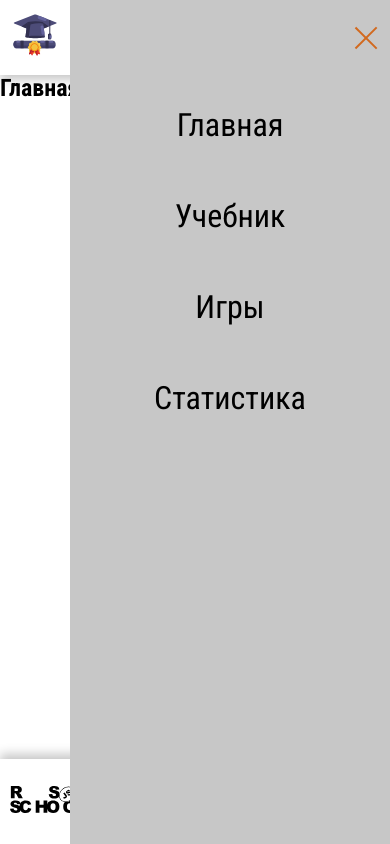
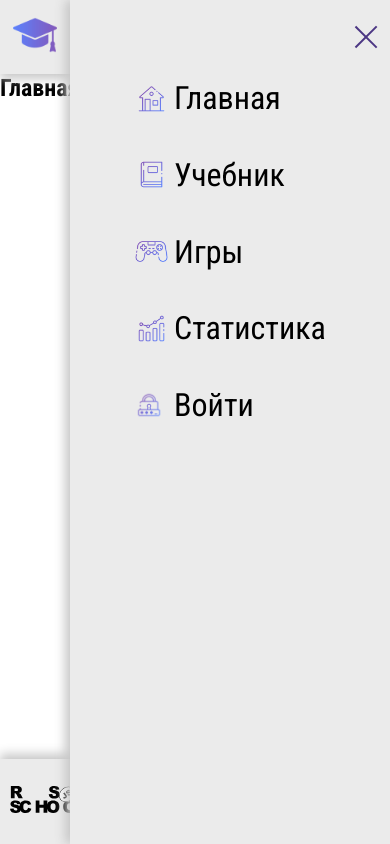
Before and after one commit to KristiBo/rslang, a website built with webpack: page src/index.html in a window 390 px wide. Both pictures are taken after a click on the element 365 px from the left and 37 px from the top of the page. Built offline with nearby package versions, Linux system fonts and the light colour scheme.

Commit message:
feat: add icons, change header design

```diff
--- a/src/components/app/app.ts
+++ b/src/components/app/app.ts
@@ -66,7 +66,7 @@ class App {
     }
   }
 
-  changeHash() {
+  changeHash(): void {
     window.addEventListener('hashchange', () => {
       const hash = window.location.hash.substring(2);
       this.renderPage(hash);
@@ -78,6 +78,7 @@ class App {
     this.homePage.create();
     this.changeHash();
     this.footer.create();
+    this.header.addListeners();
     this.burgerMenu.addListeners();
   }
 }
--- a/src/components/app/basic.css
+++ b/src/components/app/basic.css
@@ -40,7 +40,7 @@ p {
   display: flex;
   flex-direction: column;
   flex: 1 1 auto;
-  margin: 0 auto;
+  margin: 75px auto 0;
   width: 100%;
 }
 .container {
--- /dev/null
+++ b/src/components/errorPage/errorPage.css
@@ -0,0 +1,4 @@
+.error-container {
+  justify-content: center;
+  height: 100%;
+}
--- a/src/components/errorPage/errorPage.ts
+++ b/src/components/errorPage/errorPage.ts
@@ -1,10 +1,13 @@
+import './ErrorPage.css';
 import BaseComponent from '../baseComponent/baseComponent';
 
 class ErrorPage extends BaseComponent {
-  inner = '<h2 class="main__title">Сраница не найдена!</h2>';
+  inner = `<div class="container error-page">
+              <h2 class="error-page__title">Страница не найдена!</h2>
+            </div>`;
 
   constructor() {
-    super('main', ['main'], 'home');
+    super('main', ['main'], 'error');
   }
 }
 
--- a/src/components/footer/footer.css
+++ b/src/components/footer/footer.css
@@ -4,7 +4,8 @@
   align-items: center;
   width: 100%;
   font-size: 20px;
-  box-shadow: 0px -5px 10px 0px #c7c7c7;
+  background-color: #ebebeb;
+  box-shadow: 0 -5px 10px 0 #c7c7c7;
 }
 .footer__container {
   display: flex;
@@ -19,10 +20,12 @@
   gap: 20px;
 }
 .github__link:hover {
-  color: #d2691e;
+  color: #4b3683;
+  filter: drop-shadow(0 0 3px #605872);
 }
 .rs__link:hover {
-  opacity: 0.7;
+  opacity: 0.8;
+  filter: drop-shadow(0 0 3px #605872);
 }
 .rs__logo {
   width: 94px;
--- a/src/components/header/burgerMenu.ts
+++ b/src/components/header/burgerMenu.ts
@@ -1,5 +1,5 @@
 class BurgerMenu {
-  addListeners() {
+  addListeners(): void {
     const iconBurger: HTMLElement | null = document.querySelector('.burger-menu');
     const menuLinks: NodeListOf<HTMLElement> = document.querySelectorAll('.nav__link');
     if (iconBurger) {
@@ -8,7 +8,7 @@ class BurgerMenu {
     menuLinks.forEach((el) => el.addEventListener('click', this.close));
   }
 
-  open() {
+  open(): void {
     const iconBurger: HTMLElement | null = document.querySelector('.burger-menu');
     const menuBurger: HTMLElement | null = document.querySelector('.nav');
     document.body.classList.toggle('lock');
@@ -18,7 +18,7 @@ class BurgerMenu {
     }
   }
 
-  close() {
+  close(): void {
     const iconBurger: HTMLElement | null = document.querySelector('.burger-menu');
     const menuBurger: HTMLElement | null = document.querySelector('.nav');
     document.body.classList.remove('lock');
--- a/src/components/header/header.css
+++ b/src/components/header/header.css
@@ -1,5 +1,8 @@
 .header {
-  box-shadow: 0px 5px 10px 0px #c7c7c7;
+  position: fixed;
+  width: 100%;
+  background-color: #ebebeb;
+  box-shadow: 0 5px 10px 0 #c7c7c7;
 }
 .header__container {
   margin: 10px auto;
@@ -15,11 +18,10 @@
 }
 .logo__img {
   width: 50px;
-  height: 50px;
   transition: 0.5s;
 }
 .logo__img:hover {
-  filter: drop-shadow(0 0 5px #605872);
+  filter: drop-shadow(0 0 3px #605872);
 }
 .nav__list {
   display: flex;
@@ -29,15 +31,27 @@
   gap: 36px;
   font-size: 20px;
 }
+.nav__link {
+  background-position: center left;
+  background-repeat: no-repeat;
+  background-size: auto 35px;
+}
 .nav__link:hover {
-  color: #d2691e;
+  color: #4b3683;
+  filter: drop-shadow(0 0 3px #605872);
+}
+.nav__link.active {
+  color: #4b3683;
 }
 .header__button {
-  width: 100px;
-  background-color: transparent;
-  border: 2px solid #d2691e;
+  padding: 3px 5px 3px 40px;
+  width: 95px;
+  font-size: 20px;
+  text-align: end;
+  background-image: url(../../assets/icons/login.png);
+  background-size: auto 30px;
+  border: 2px solid #8359ba;
   border-radius: 10px;
-  font-size: 20px;
 }
 .burger-menu {
   display: none;
@@ -54,7 +68,7 @@
   height: 2px;
   width: 100%;
   transition: 0.5s;
-  background-color: #d2691e;
+  background-color: #4b3683;
 }
 .burger-menu::before,
 .burger-menu::after {
@@ -83,36 +97,55 @@
   transform: rotate(45deg) translate(5%);
 }
 @media (max-width: 768px) {
+  .logo__title {
+    font-size: 28px;
+  }
   .nav {
     display: flex;
     position: fixed;
     justify-content: center;
     align-items: start;
-    margin: 0;
-    padding: 100px;
+    padding: 80px;
     top: 0;
     right: -100%;
     width: 320px;
     height: 100%;
-    background-color: #c7c7c7;
+    background-color: #ebebeb;
     transition: 0.5s ease-in-out;
     overflow: auto;
   }
   .nav.open {
     right: 0;
     z-index: 5;
+    box-shadow: -5px 0 10px 0 #c7c7c7;
   }
   .nav__list {
     flex-direction: column;
+    align-items: flex-start;
     gap: 40px;
   }
   .nav__link {
+    padding: 10px 0 10px 40px;
     font-size: 32px;
-    line-height: 51px;
+  }
+  .nav__link_home {
+    background-image: url(../../assets/icons/homepage.png);
+  }
+  .nav__link_book {
+    background-image: url(../../assets/icons/book.png);
+  }
+  .nav__link_games {
+    background-image: url(../../assets/icons/games.png);
+  }
+  .nav__link_statistic {
+    background-image: url(../../assets/icons/statistic.png);
   }
   .burger-menu {
     display: block;
     position: relative;
     z-index: 10;
   }
+  .header__button {
+    border: none;
+  }
 }
--- a/src/components/header/header.ts
+++ b/src/components/header/header.ts
@@ -6,29 +6,29 @@ class Header extends BaseComponent {
         <div class="container header__container">
           <div class="header__logo logo">
             <a href="#/home" class="logo__link">
-              <img src="./assets/icons/logo.svg" alt="logo" class="logo__img">
+              <img src="./assets/icons/logo.png" alt="logo" class="logo__img">
             </a>
             <h1 class="logo__title">RS Lang</h1>
           </div>
           <nav class="nav">
             <ul class="nav__list">
               <li class="nav__item">
-                <a href="#/home" class="nav__link">Главная</a>
+                <a href="#/home" class="nav__link nav__link_home">Главная</a>
               </li>
               <li class="nav__item">
-                <a href="#/textbook" class="nav__link">Учебник</a>
+                <a href="#/textbook" class="nav__link nav__link_book">Учебник</a>
               </li>
               <li class="nav__item">
-                <a href="#/games" class="nav__link">Игры</a>
+                <a href="#/games" class="nav__link nav__link_games">Игры</a>
               </li>
               <li class="nav__item">
-                <a href="#/statistic" class="nav__link">Статистика</a>
+                <a href="#/statistic" class="nav__link nav__link_statistic">Статистика</a>
+              </li>
+              <li class="nav__item">
+                <a href="#/authorization" class="nav__link header__button">Войти</a>
               </li>
             </ul>
           </nav>
-          <button class="header__button">
-          <a href="#/authorization" class="nav__link">Войти</a>
-          </button>
           <div class="burger-menu">
             <span></span>
           </div>
@@ -42,6 +42,14 @@ class Header extends BaseComponent {
     document.body.append(this.container);
     this.container.innerHTML = this.inner;
   }
+
+  addListeners(): void {
+    const menuLinks: NodeListOf<HTMLElement> = document.querySelectorAll('.nav__link');
+    menuLinks.forEach((el) => el.addEventListener('click', () => {
+      menuLinks.forEach((elem) => elem.classList.remove('active'));
+      el.classList.add('active');
+    }));
+  }
 }
 
 export default Header;
--- /dev/null
+++ b/src/components/homePage/index.html
@@ -0,0 +1,14 @@
+<!DOCTYPE html>
+<html lang="en">
+<head>
+  <meta charset="UTF-8">
+  <meta http-equiv="X-UA-Compatible" content="IE=edge">
+  <meta name="viewport" content="width=device-width, initial-scale=1.0">
+  <title>Document</title>
+</head>
+<body>
+  <main class="main">
+    <div class="container homepage"></div>
+  </main>
+</body>
+</html>
```
Also changed, not shown: src/assets/icons/book.png (added), src/assets/icons/games.png (added), src/assets/icons/homepage.png (added), src/assets/icons/login.png (added), src/assets/icons/logo.png (added), src/assets/icons/logo.svg (deleted), src/assets/icons/statistic.png (added).
